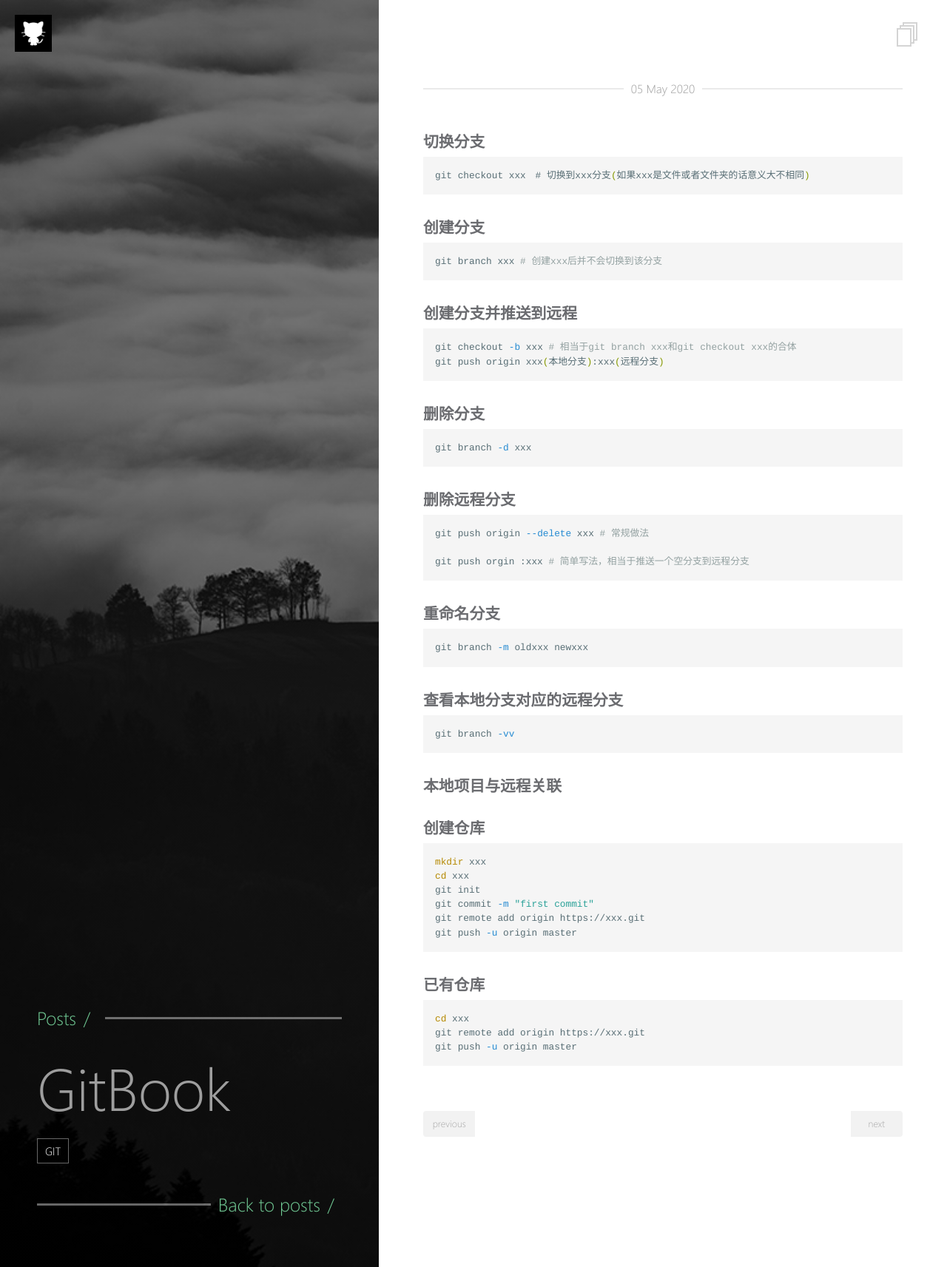
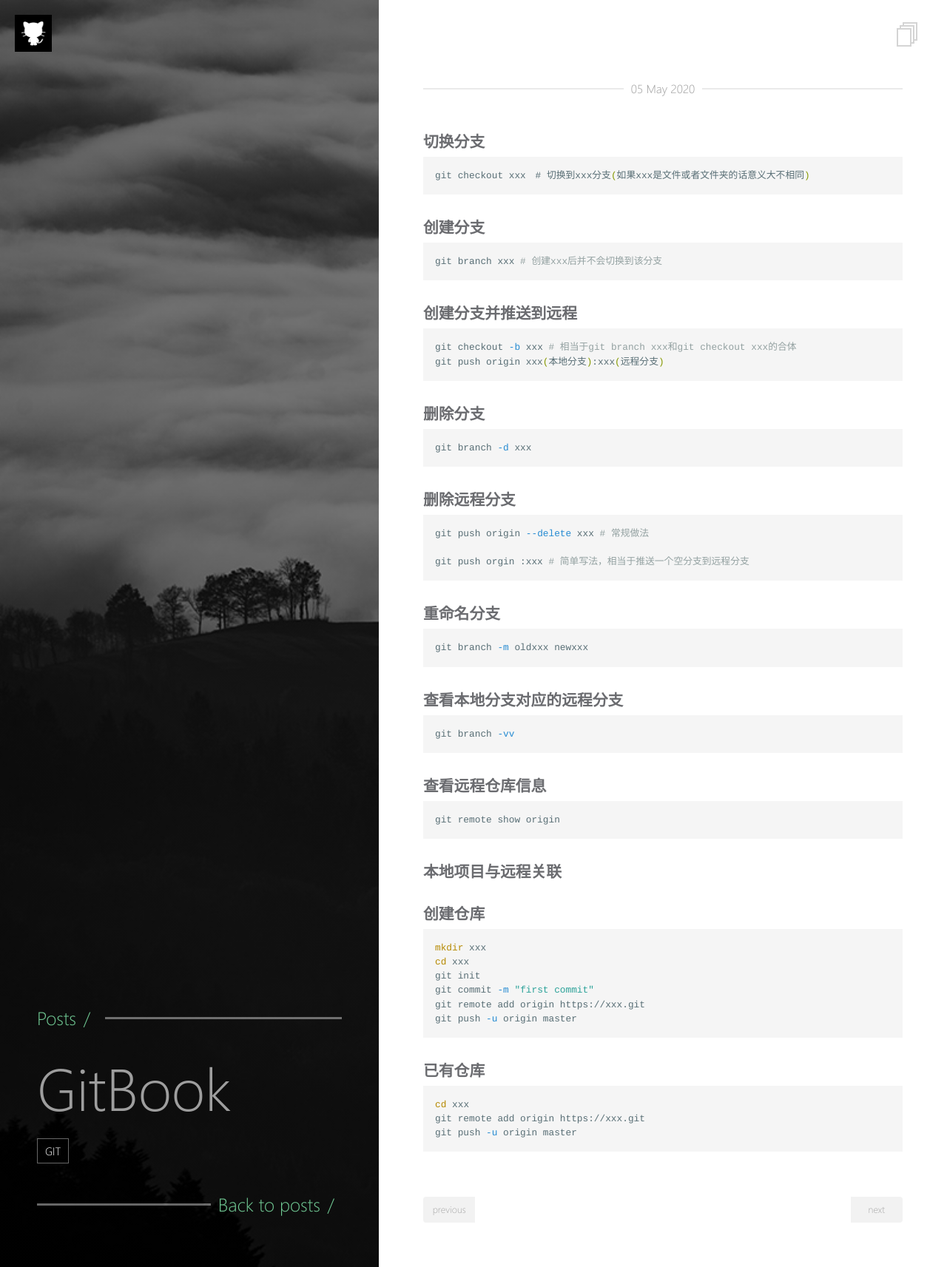
Before and after one commit to nandem/nandem.github.io, a Jekyll site: the page built from _posts/2020-05-05-GitBook.MD, in a window 1280 px wide. Shown: the whole page at 74% size. Built offline with Jekyll 4.4.1, drawn with Linux system fonts in a browser that asks for light colours.

Commit message:
查看远程仓库信息

````diff
--- a/_posts/2020-05-05-GitBook.MD
+++ b/_posts/2020-05-05-GitBook.MD
@@ -45,6 +45,11 @@ git branch -m oldxxx newxxx
 git branch -vv
 ```
 
+### 查看远程仓库信息
+```bash
+git remote show origin
+```
+
 ### 本地项目与远程关联
 ### 创建仓库
 ```bash
````
